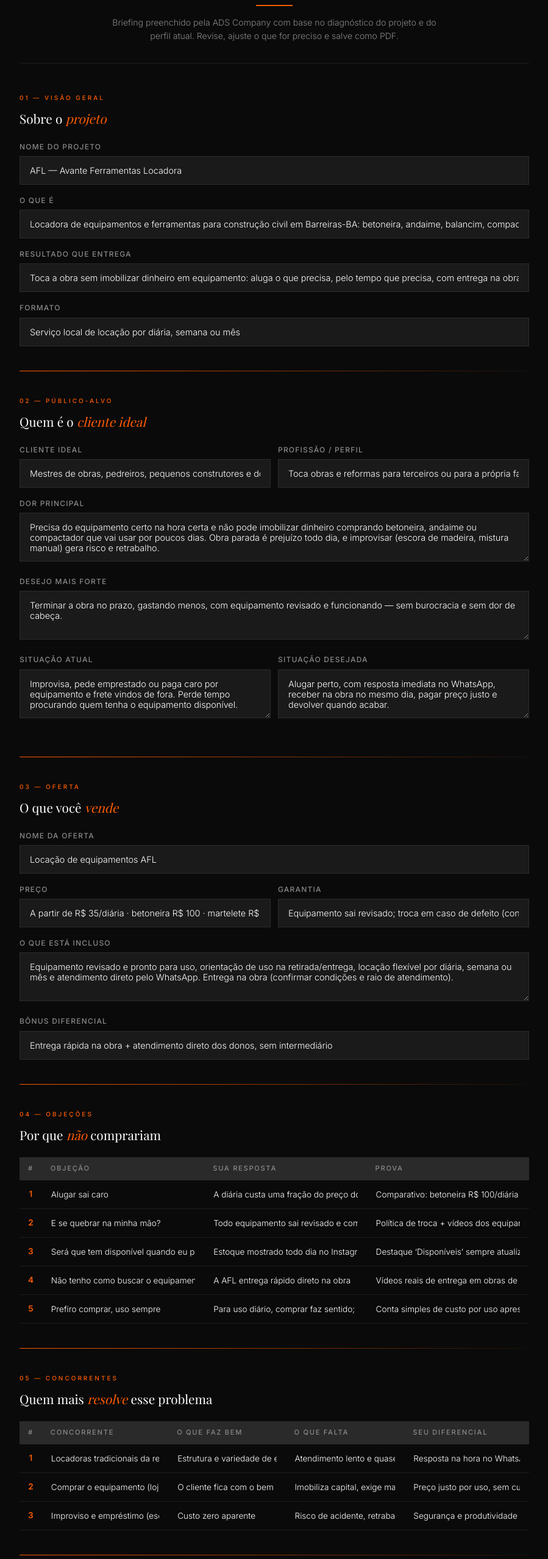
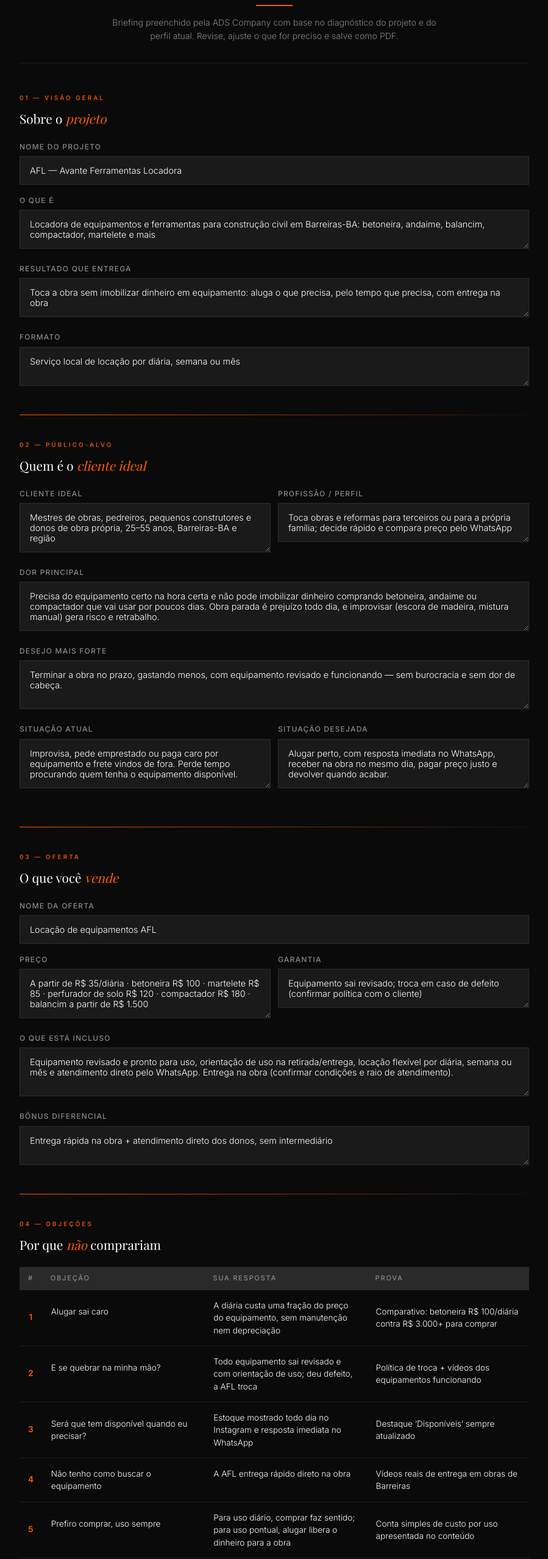
Before and after one commit to davidsonpereira-adscompany/afl, a plain HTML site: page 01-ONBOARDING/briefing.html in a window 1280 px wide. Shown: the part 240-2797 px from the top of the page at 61% size, without its empty margins (190-1089 px from the left). Drawn offline with nearby package versions, Linux system fonts and the light colour scheme; a web font is replaced by a local one.

Commit message:
fix: briefing com quebra de linha automática — textos completos visíveis sem rolagem lateral

```diff
--- a/01-ONBOARDING/briefing.html
+++ b/01-ONBOARDING/briefing.html
@@ -82,7 +82,7 @@
     /* Tabelas */
     .obj-table th    { background: #eee !important; color: #333 !important; }
     .obj-table td    { color: #111 !important; border-bottom-color: #ddd !important; }
-    .obj-table input { background: #f5f5f5 !important; color: #111 !important; border-color: transparent !important; }
+    .obj-table input, .obj-table textarea { background: #f5f5f5 !important; color: #111 !important; border-color: transparent !important; }
     .obj-table input::placeholder { color: #bbb !important; }
     .obj-table td:first-child { color: #FF5C00 !important; }
 
@@ -174,6 +174,22 @@
     outline: none;
   }
   .obj-table input:focus { border-color: var(--laranja); background: var(--cinza-escuro); }
+  .obj-table textarea {
+    width: 100%;
+    background: transparent;
+    border: 1px solid transparent;
+    padding: 10px;
+    font-family: var(--sans);
+    font-size: 0.85rem;
+    color: var(--branco);
+    font-weight: 300;
+    outline: none;
+    resize: none;
+    overflow: hidden;
+    display: block;
+    line-height: 1.5;
+  }
+  .obj-table textarea:focus { border-color: var(--laranja); background: var(--cinza-escuro); }
   .obj-table input::placeholder { color: rgba(255,255,255,0.2); font-style: italic; }
 
   /* Scale */
@@ -240,9 +256,9 @@
   <div class="section-tag">01 &mdash; Vis&atilde;o Geral</div>
   <h2>Sobre o <em>projeto</em></h2>
   <div class="field"><div class="field-label">Nome do projeto</div><input class="field-input" type="text" value="AFL &mdash; Avante Ferramentas Locadora" placeholder="Ex: ADS Company"></div>
-  <div class="field"><div class="field-label">O que &eacute;</div><input class="field-input" type="text" value="Locadora de equipamentos e ferramentas para constru&ccedil;&atilde;o civil em Barreiras-BA: betoneira, andaime, balancim, compactador, martelete e mais" placeholder="Descreva em 1 frase o que &eacute; o seu produto/servi&ccedil;o"></div>
-  <div class="field"><div class="field-label">Resultado que entrega</div><input class="field-input" type="text" value="Toca a obra sem imobilizar dinheiro em equipamento: aluga o que precisa, pelo tempo que precisa, com entrega na obra" placeholder="Qual transforma&ccedil;&atilde;o o cliente tem?"></div>
-  <div class="field"><div class="field-label">Formato</div><input class="field-input" type="text" value="Servi&ccedil;o local de loca&ccedil;&atilde;o por di&aacute;ria, semana ou m&ecirc;s" placeholder="Curso, mentoria, servi&ccedil;o, produto digital, SaaS..."></div>
+  <div class="field"><div class="field-label">O que &eacute;</div><textarea class="field-textarea" style="min-height:0;" placeholder="Descreva em 1 frase o que &eacute; o seu produto/servi&ccedil;o">Locadora de equipamentos e ferramentas para constru&ccedil;&atilde;o civil em Barreiras-BA: betoneira, andaime, balancim, compactador, martelete e mais</textarea></div>
+  <div class="field"><div class="field-label">Resultado que entrega</div><textarea class="field-textarea" style="min-height:0;" placeholder="Qual transforma&ccedil;&atilde;o o cliente tem?">Toca a obra sem imobilizar dinheiro em equipamento: aluga o que precisa, pelo tempo que precisa, com entrega na obra</textarea></div>
+  <div class="field"><div class="field-label">Formato</div><textarea class="field-textarea" style="min-height:0;" placeholder="Curso, mentoria, servi&ccedil;o, produto digital, SaaS...">Servi&ccedil;o local de loca&ccedil;&atilde;o por di&aacute;ria, semana ou m&ecirc;s</textarea></div>
 </div>
 
 <div class="divider"></div>
@@ -252,8 +268,8 @@
   <div class="section-tag">02 &mdash; P&uacute;blico-Alvo</div>
   <h2>Quem &eacute; o <em>cliente ideal</em></h2>
   <div class="field-grid">
-    <div class="field"><div class="field-label">Cliente ideal</div><input class="field-input" type="text" value="Mestres de obras, pedreiros, pequenos construtores e donos de obra pr&oacute;pria, 25&ndash;55 anos, Barreiras-BA e regi&atilde;o" placeholder="Quem &eacute;? (profiss&atilde;o, idade, situa&ccedil;&atilde;o)"></div>
-    <div class="field"><div class="field-label">Profiss&atilde;o / perfil</div><input class="field-input" type="text" value="Toca obras e reformas para terceiros ou para a pr&oacute;pria fam&iacute;lia; decide r&aacute;pido e compara pre&ccedil;o pelo WhatsApp" placeholder="O que faz no dia a dia?"></div>
+    <div class="field"><div class="field-label">Cliente ideal</div><textarea class="field-textarea" style="min-height:0;" placeholder="Quem &eacute;? (profiss&atilde;o, idade, situa&ccedil;&atilde;o)">Mestres de obras, pedreiros, pequenos construtores e donos de obra pr&oacute;pria, 25&ndash;55 anos, Barreiras-BA e regi&atilde;o</textarea></div>
+    <div class="field"><div class="field-label">Profiss&atilde;o / perfil</div><textarea class="field-textarea" style="min-height:0;" placeholder="O que faz no dia a dia?">Toca obras e reformas para terceiros ou para a pr&oacute;pria fam&iacute;lia; decide r&aacute;pido e compara pre&ccedil;o pelo WhatsApp</textarea></div>
   </div>
   <div class="field"><div class="field-label">Dor principal</div><textarea class="field-textarea" placeholder="Qual o maior problema que sente hoje?">Precisa do equipamento certo na hora certa e n&atilde;o pode imobilizar dinheiro comprando betoneira, andaime ou compactador que vai usar por poucos dias. Obra parada &eacute; preju&iacute;zo todo dia, e improvisar (escora de madeira, mistura manual) gera risco e retrabalho.</textarea></div>
   <div class="field"><div class="field-label">Desejo mais forte</div><textarea class="field-textarea" placeholder="O que mais quer conquistar?">Terminar a obra no prazo, gastando menos, com equipamento revisado e funcionando &mdash; sem burocracia e sem dor de cabe&ccedil;a.</textarea></div>
@@ -271,11 +287,11 @@
   <h2>O que voc&ecirc; <em>vende</em></h2>
   <div class="field"><div class="field-label">Nome da oferta</div><input class="field-input" type="text" value="Loca&ccedil;&atilde;o de equipamentos AFL" placeholder="Nome do produto/servi&ccedil;o"></div>
   <div class="field-grid">
-    <div class="field"><div class="field-label">Pre&ccedil;o</div><input class="field-input" type="text" value="A partir de R$ 35/di&aacute;ria &middot; betoneira R$ 100 &middot; martelete R$ 85 &middot; perfurador de solo R$ 120 &middot; compactador R$ 180 &middot; balancim a partir de R$ 1.500" placeholder="R$ ___"></div>
-    <div class="field"><div class="field-label">Garantia</div><input class="field-input" type="text" value="Equipamento sai revisado; troca em caso de defeito (confirmar pol&iacute;tica com o cliente)" placeholder="___ dias / sem garantia"></div>
+    <div class="field"><div class="field-label">Pre&ccedil;o</div><textarea class="field-textarea" style="min-height:0;" placeholder="R$ ___">A partir de R$ 35/di&aacute;ria &middot; betoneira R$ 100 &middot; martelete R$ 85 &middot; perfurador de solo R$ 120 &middot; compactador R$ 180 &middot; balancim a partir de R$ 1.500</textarea></div>
+    <div class="field"><div class="field-label">Garantia</div><textarea class="field-textarea" style="min-height:0;" placeholder="___ dias / sem garantia">Equipamento sai revisado; troca em caso de defeito (confirmar pol&iacute;tica com o cliente)</textarea></div>
   </div>
   <div class="field"><div class="field-label">O que est&aacute; incluso</div><textarea class="field-textarea" placeholder="Liste tudo que o cliente recebe">Equipamento revisado e pronto para uso, orienta&ccedil;&atilde;o de uso na retirada/entrega, loca&ccedil;&atilde;o flex&iacute;vel por di&aacute;ria, semana ou m&ecirc;s e atendimento direto pelo WhatsApp. Entrega na obra (confirmar condi&ccedil;&otilde;es e raio de atendimento).</textarea></div>
-  <div class="field"><div class="field-label">B&ocirc;nus diferencial</div><input class="field-input" type="text" value="Entrega r&aacute;pida na obra + atendimento direto dos donos, sem intermedi&aacute;rio" placeholder="Algo extra que s&oacute; voc&ecirc; oferece"></div>
+  <div class="field"><div class="field-label">B&ocirc;nus diferencial</div><textarea class="field-textarea" style="min-height:0;" placeholder="Algo extra que s&oacute; voc&ecirc; oferece">Entrega r&aacute;pida na obra + atendimento direto dos donos, sem intermedi&aacute;rio</textarea></div>
 </div>
 
 <div class="divider"></div>
@@ -287,11 +303,11 @@
   <table class="obj-table">
     <thead><tr><th>#</th><th>Obje&ccedil;&atilde;o</th><th>Sua resposta</th><th>Prova</th></tr></thead>
     <tbody>
-      <tr><td>1</td><td><input type="text" value="Alugar sai caro"></td><td><input type="text" value="A di&aacute;ria custa uma fra&ccedil;&atilde;o do pre&ccedil;o do equipamento, sem manuten&ccedil;&atilde;o nem deprecia&ccedil;&atilde;o"></td><td><input type="text" value="Comparativo: betoneira R$ 100/di&aacute;ria contra R$ 3.000+ para comprar"></td></tr>
-      <tr><td>2</td><td><input type="text" value="E se quebrar na minha m&atilde;o?"></td><td><input type="text" value="Todo equipamento sai revisado e com orienta&ccedil;&atilde;o de uso; deu defeito, a AFL troca"></td><td><input type="text" value="Pol&iacute;tica de troca + v&iacute;deos dos equipamentos funcionando"></td></tr>
-      <tr><td>3</td><td><input type="text" value="Ser&aacute; que tem dispon&iacute;vel quando eu precisar?"></td><td><input type="text" value="Estoque mostrado todo dia no Instagram e resposta imediata no WhatsApp"></td><td><input type="text" value="Destaque &lsquo;Dispon&iacute;veis&rsquo; sempre atualizado"></td></tr>
-      <tr><td>4</td><td><input type="text" value="N&atilde;o tenho como buscar o equipamento"></td><td><input type="text" value="A AFL entrega r&aacute;pido direto na obra"></td><td><input type="text" value="V&iacute;deos reais de entrega em obras de Barreiras"></td></tr>
-      <tr><td>5</td><td><input type="text" value="Prefiro comprar, uso sempre"></td><td><input type="text" value="Para uso di&aacute;rio, comprar faz sentido; para uso pontual, alugar libera o dinheiro para a obra"></td><td><input type="text" value="Conta simples de custo por uso apresentada no conte&uacute;do"></td></tr>
+      <tr><td>1</td><td><textarea rows="2">Alugar sai caro</textarea></td><td><textarea rows="2">A di&aacute;ria custa uma fra&ccedil;&atilde;o do pre&ccedil;o do equipamento, sem manuten&ccedil;&atilde;o nem deprecia&ccedil;&atilde;o</textarea></td><td><textarea rows="2">Comparativo: betoneira R$ 100/di&aacute;ria contra R$ 3.000+ para comprar</textarea></td></tr>
+      <tr><td>2</td><td><textarea rows="2">E se quebrar na minha m&atilde;o?</textarea></td><td><textarea rows="2">Todo equipamento sai revisado e com orienta&ccedil;&atilde;o de uso; deu defeito, a AFL troca</textarea></td><td><textarea rows="2">Pol&iacute;tica de troca + v&iacute;deos dos equipamentos funcionando</textarea></td></tr>
+      <tr><td>3</td><td><textarea rows="2">Ser&aacute; que tem dispon&iacute;vel quando eu precisar?</textarea></td><td><textarea rows="2">Estoque mostrado todo dia no Instagram e resposta imediata no WhatsApp</textarea></td><td><textarea rows="2">Destaque &lsquo;Dispon&iacute;veis&rsquo; sempre atualizado</textarea></td></tr>
+      <tr><td>4</td><td><textarea rows="2">N&atilde;o tenho como buscar o equipamento</textarea></td><td><textarea rows="2">A AFL entrega r&aacute;pido direto na obra</textarea></td><td><textarea rows="2">V&iacute;deos reais de entrega em obras de Barreiras</textarea></td></tr>
+      <tr><td>5</td><td><textarea rows="2">Prefiro comprar, uso sempre</textarea></td><td><textarea rows="2">Para uso di&aacute;rio, comprar faz sentido; para uso pontual, alugar libera o dinheiro para a obra</textarea></td><td><textarea rows="2">Conta simples de custo por uso apresentada no conte&uacute;do</textarea></td></tr>
     </tbody>
   </table>
 </div>
@@ -305,9 +321,9 @@
   <table class="obj-table">
     <thead><tr><th>#</th><th>Concorrente</th><th>O que faz bem</th><th>O que falta</th><th>Seu diferencial</th></tr></thead>
     <tbody>
-      <tr><td>1</td><td><input type="text" value="Locadoras tradicionais da regi&atilde;o"></td><td><input type="text" value="Estrutura e variedade de equipamentos"></td><td><input type="text" value="Atendimento lento e quase nenhuma presen&ccedil;a digital"></td><td><input type="text" value="Resposta na hora no WhatsApp + estoque vis&iacute;vel no Instagram"></td></tr>
-      <tr><td>2</td><td><input type="text" value="Comprar o equipamento (lojas de material)"></td><td><input type="text" value="O cliente fica com o bem"></td><td><input type="text" value="Imobiliza capital, exige manuten&ccedil;&atilde;o e deprecia"></td><td><input type="text" value="Pre&ccedil;o justo por uso, sem custo de manuten&ccedil;&atilde;o"></td></tr>
-      <tr><td>3</td><td><input type="text" value="Improviso e empr&eacute;stimo (escora de madeira, mistura manual)"></td><td><input type="text" value="Custo zero aparente"></td><td><input type="text" value="Risco de acidente, retrabalho e obra mais lenta"></td><td><input type="text" value="Seguran&ccedil;a e produtividade com o equipamento certo"></td></tr>
+      <tr><td>1</td><td><textarea rows="2">Locadoras tradicionais da regi&atilde;o</textarea></td><td><textarea rows="2">Estrutura e variedade de equipamentos</textarea></td><td><textarea rows="2">Atendimento lento e quase nenhuma presen&ccedil;a digital</textarea></td><td><textarea rows="2">Resposta na hora no WhatsApp + estoque vis&iacute;vel no Instagram</textarea></td></tr>
+      <tr><td>2</td><td><textarea rows="2">Comprar o equipamento (lojas de material)</textarea></td><td><textarea rows="2">O cliente fica com o bem</textarea></td><td><textarea rows="2">Imobiliza capital, exige manuten&ccedil;&atilde;o e deprecia</textarea></td><td><textarea rows="2">Pre&ccedil;o justo por uso, sem custo de manuten&ccedil;&atilde;o</textarea></td></tr>
+      <tr><td>3</td><td><textarea rows="2">Improviso e empr&eacute;stimo (escora de madeira, mistura manual)</textarea></td><td><textarea rows="2">Custo zero aparente</textarea></td><td><textarea rows="2">Risco de acidente, retrabalho e obra mais lenta</textarea></td><td><textarea rows="2">Seguran&ccedil;a e produtividade com o equipamento certo</textarea></td></tr>
     </tbody>
   </table>
 </div>
@@ -318,11 +334,11 @@
 <div class="section">
   <div class="section-tag">06 &mdash; &Acirc;ngulos de Campanha</div>
   <h2>Formas de <em>abordar</em> o p&uacute;blico</h2>
-  <div class="field"><div class="field-label">&Acirc;ngulo de Dor</div><input class="field-input" type="text" value="Quantos dias de obra voc&ecirc; j&aacute; perdeu esperando equipamento aparecer?" placeholder="Explora o problema. Ex: 'Voc&ecirc; est&aacute; cansado de...'"></div>
-  <div class="field"><div class="field-label">&Acirc;ngulo de Desejo</div><input class="field-input" type="text" value="Imagine a betoneira chegando na sua obra hoje, pelo pre&ccedil;o de uma di&aacute;ria." placeholder="Pinta o futuro. Ex: 'Imagine quando...'"></div>
-  <div class="field"><div class="field-label">&Acirc;ngulo de Prova</div><input class="field-input" type="text" value="Mais uma entrega feita em Barreiras: equipamento na obra no mesmo dia." placeholder="Mostra resultados. Ex: 'Fulano conseguiu...'"></div>
-  <div class="field"><div class="field-label">&Acirc;ngulo de Urg&ecirc;ncia</div><input class="field-input" type="text" value="Obra parada &eacute; dinheiro indo embora todo dia. Resolve hoje pelo WhatsApp." placeholder="Por que agora. Ex: 'O mercado est&aacute; mudando...'"></div>
-  <div class="field"><div class="field-label">&Acirc;ngulo de Curiosidade</div><input class="field-input" type="text" value="O jeito de tocar obra em Barreiras sem precisar comprar um equipamento sequer." placeholder="Mecanismo &uacute;nico. Ex: 'O m&eacute;todo que...'"></div>
+  <div class="field"><div class="field-label">&Acirc;ngulo de Dor</div><textarea class="field-textarea" style="min-height:0;" placeholder="Explora o problema. Ex: 'Voc&ecirc; est&aacute; cansado de...'">Quantos dias de obra voc&ecirc; j&aacute; perdeu esperando equipamento aparecer?</textarea></div>
+  <div class="field"><div class="field-label">&Acirc;ngulo de Desejo</div><textarea class="field-textarea" style="min-height:0;" placeholder="Pinta o futuro. Ex: 'Imagine quando...'">Imagine a betoneira chegando na sua obra hoje, pelo pre&ccedil;o de uma di&aacute;ria.</textarea></div>
+  <div class="field"><div class="field-label">&Acirc;ngulo de Prova</div><textarea class="field-textarea" style="min-height:0;" placeholder="Mostra resultados. Ex: 'Fulano conseguiu...'">Mais uma entrega feita em Barreiras: equipamento na obra no mesmo dia.</textarea></div>
+  <div class="field"><div class="field-label">&Acirc;ngulo de Urg&ecirc;ncia</div><textarea class="field-textarea" style="min-height:0;" placeholder="Por que agora. Ex: 'O mercado est&aacute; mudando...'">Obra parada &eacute; dinheiro indo embora todo dia. Resolve hoje pelo WhatsApp.</textarea></div>
+  <div class="field"><div class="field-label">&Acirc;ngulo de Curiosidade</div><textarea class="field-textarea" style="min-height:0;" placeholder="Mecanismo &uacute;nico. Ex: 'O m&eacute;todo que...'">O jeito de tocar obra em Barreiras sem precisar comprar um equipamento sequer.</textarea></div>
 </div>
 
 <div class="divider"></div>
@@ -334,7 +350,7 @@
   <div class="field"><div class="field-label">Promessa central</div><textarea class="field-textarea" placeholder="A promessa principal da sua oferta">O equipamento certo na sua obra, no dia em que voc&ecirc; precisa, por um pre&ccedil;o que cabe no or&ccedil;amento da obra.</textarea></div>
   <div class="field"><div class="field-label">Sub-promessa 1</div><input class="field-input" type="text" value="Atendimento imediato pelo WhatsApp, direto com quem resolve" placeholder="Benef&iacute;cio espec&iacute;fico"></div>
   <div class="field"><div class="field-label">Sub-promessa 2</div><input class="field-input" type="text" value="Equipamento revisado e pronto para uso, sem surpresa" placeholder="Benef&iacute;cio espec&iacute;fico"></div>
-  <div class="field"><div class="field-label">Sub-promessa 3</div><input class="field-input" type="text" value="Di&aacute;ria, semana ou m&ecirc;s: paga s&oacute; pelo tempo que usa" placeholder="Benef&iacute;cio espec&iacute;fico"></div>
+  <div class="field"><div class="field-label">Sub-promessa 3</div><textarea class="field-textarea" style="min-height:0;" placeholder="Benef&iacute;cio espec&iacute;fico">Di&aacute;ria, semana ou m&ecirc;s: paga s&oacute; pelo tempo que usa</textarea></div>
 </div>
 
 <div class="divider"></div>
@@ -344,8 +360,8 @@
   <div class="section-tag">08 &mdash; Provas</div>
   <h2>Por que devem <em>acreditar</em></h2>
   <div class="field"><div class="field-label">Depoimentos de clientes</div><textarea class="field-textarea" placeholder="Liste depoimentos reais (ou marque 'a preencher')">A coletar com clientes atuais: prints de conversas no WhatsApp e v&iacute;deos curtos gravados na entrega do equipamento na obra.</textarea></div>
-  <div class="field"><div class="field-label">Resultados num&eacute;ricos</div><input class="field-input" type="text" value="A levantar com o cliente: loca&ccedil;&otilde;es/m&ecirc;s, obras atendidas e tempo m&eacute;dio de entrega" placeholder="N&uacute;meros concretos que provam"></div>
-  <div class="field"><div class="field-label">Credenciais do expert</div><input class="field-input" type="text" value="Loja f&iacute;sica em Barreiras-BA com os s&oacute;cios &agrave; frente do atendimento (fachada e rostos j&aacute; p&uacute;blicos no perfil)" placeholder="Sua experi&ecirc;ncia, forma&ccedil;&atilde;o, resultados"></div>
+  <div class="field"><div class="field-label">Resultados num&eacute;ricos</div><textarea class="field-textarea" style="min-height:0;" placeholder="N&uacute;meros concretos que provam">A levantar com o cliente: loca&ccedil;&otilde;es/m&ecirc;s, obras atendidas e tempo m&eacute;dio de entrega</textarea></div>
+  <div class="field"><div class="field-label">Credenciais do expert</div><textarea class="field-textarea" style="min-height:0;" placeholder="Sua experi&ecirc;ncia, forma&ccedil;&atilde;o, resultados">Loja f&iacute;sica em Barreiras-BA com os s&oacute;cios &agrave; frente do atendimento (fachada e rostos j&aacute; p&uacute;blicos no perfil)</textarea></div>
 </div>
 
 <div class="divider"></div>
@@ -354,9 +370,9 @@
 <div class="section">
   <div class="section-tag">09 &mdash; Mecanismo &Uacute;nico</div>
   <h2>O m&eacute;todo que <em>faz funcionar</em></h2>
-  <div class="field"><div class="field-label">Nome do m&eacute;todo</div><input class="field-input" type="text" value="Aluguel sem complica&ccedil;&atilde;o: escolheu, chamou, recebeu" placeholder="Como se chama o seu sistema/framework"></div>
+  <div class="field"><div class="field-label">Nome do m&eacute;todo</div><textarea class="field-textarea" style="min-height:0;" placeholder="Como se chama o seu sistema/framework">Aluguel sem complica&ccedil;&atilde;o: escolheu, chamou, recebeu</textarea></div>
   <div class="field"><div class="field-label">Por que funciona</div><textarea class="field-textarea" placeholder="Explique a l&oacute;gica por tr&aacute;s">Elimina as tr&ecirc;s travas de quem precisa de equipamento: capital (n&atilde;o precisa comprar), tempo (entrega r&aacute;pida na obra) e risco (equipamento revisado, com troca garantida e suporte direto dos donos).</textarea></div>
-  <div class="field"><div class="field-label">Diferencial</div><input class="field-input" type="text" value="Atendimento direto dos donos + estoque mostrado em tempo real no Instagram" placeholder="O que tem de diferente dos outros"></div>
+  <div class="field"><div class="field-label">Diferencial</div><textarea class="field-textarea" style="min-height:0;" placeholder="O que tem de diferente dos outros">Atendimento direto dos donos + estoque mostrado em tempo real no Instagram</textarea></div>
 </div>
 
 <div class="divider"></div>
@@ -394,7 +410,7 @@
   <div class="scale-row"><span class="scale-label">S&eacute;rio &harr; Divertido</span><div class="scale-track" data-scale="2"><div class="scale-fill" style="width:55%"></div></div><input class="scale-input" type="number" min="0" max="100" value="55" data-scale-input="2"></div>
   <div class="scale-row"><span class="scale-label">T&eacute;cnico &harr; Acess&iacute;vel</span><div class="scale-track" data-scale="3"><div class="scale-fill" style="width:90%"></div></div><input class="scale-input" type="number" min="0" max="100" value="90" data-scale-input="3"></div>
   <div class="scale-row"><span class="scale-label">Autorit&aacute;rio &harr; Amig&aacute;vel</span><div class="scale-track" data-scale="4"><div class="scale-fill" style="width:80%"></div></div><input class="scale-input" type="number" min="0" max="100" value="80" data-scale-input="4"></div>
-  <div class="field" style="margin-top:16px;"><div class="field-label">Persona da marca</div><input class="field-input" type="text" value="O parceiro da obra: fala simples, resolve r&aacute;pido e cumpre o que promete" placeholder="Mentor, amigo, autoridade, parceiro..."></div>
+  <div class="field" style="margin-top:16px;"><div class="field-label">Persona da marca</div><textarea class="field-textarea" style="min-height:0;" placeholder="Mentor, amigo, autoridade, parceiro...">O parceiro da obra: fala simples, resolve r&aacute;pido e cumpre o que promete</textarea></div>
 </div>
 
 <div class="divider"></div>
@@ -404,11 +420,11 @@
   <div class="section-tag">12 &mdash; Restri&ccedil;&otilde;es e Contexto</div>
   <h2>Limites e <em>prazos</em></h2>
   <div class="field-grid">
-    <div class="field"><div class="field-label">Prazo de lan&ccedil;amento</div><input class="field-input" type="text" value="Reestrutura&ccedil;&atilde;o do Instagram em novembro/2026; calend&aacute;rio de conte&uacute;do e tr&aacute;fego na sequ&ecirc;ncia" placeholder="Data ou 'sem prazo definido'"></div>
+    <div class="field"><div class="field-label">Prazo de lan&ccedil;amento</div><textarea class="field-textarea" style="min-height:0;" placeholder="Data ou 'sem prazo definido'">Reestrutura&ccedil;&atilde;o do Instagram em novembro/2026; calend&aacute;rio de conte&uacute;do e tr&aacute;fego na sequ&ecirc;ncia</textarea></div>
     <div class="field"><div class="field-label">Or&ccedil;amento</div><input class="field-input" type="text" value="A definir no kickoff com o cliente" placeholder="R$ ___ para tr&aacute;fego / produ&ccedil;&atilde;o"></div>
   </div>
   <div class="field"><div class="field-label">Canais priorit&aacute;rios</div><input class="field-input" type="text" value="Instagram (Reels + Stories) e WhatsApp" placeholder="Instagram, YouTube, email, WhatsApp..."></div>
-  <div class="field"><div class="field-label">Restri&ccedil;&otilde;es do nicho</div><input class="field-input" type="text" value="Sem regula&ccedil;&atilde;o espec&iacute;fica; cuidado com seguran&ccedil;a do trabalho nas imagens (EPI correto nos v&iacute;deos e fotos)" placeholder="Regula&ccedil;&atilde;o, compliance, limita&ccedil;&otilde;es..."></div>
+  <div class="field"><div class="field-label">Restri&ccedil;&otilde;es do nicho</div><textarea class="field-textarea" style="min-height:0;" placeholder="Regula&ccedil;&atilde;o, compliance, limita&ccedil;&otilde;es...">Sem regula&ccedil;&atilde;o espec&iacute;fica; cuidado com seguran&ccedil;a do trabalho nas imagens (EPI correto nos v&iacute;deos e fotos)</textarea></div>
 </div>
 
 <div class="divider"></div>
@@ -429,6 +445,12 @@
 </div>
 
 <script>
+  // Textareas sempre mostrando o texto completo
+  function ajustaAltura(t) { t.style.height = 'auto'; t.style.height = (t.scrollHeight + 2) + 'px'; }
+  window.addEventListener('load', () => {
+    document.querySelectorAll('textarea').forEach(t => { ajustaAltura(t); t.addEventListener('input', () => ajustaAltura(t)); });
+  });
+
   // Scale sliders
   document.querySelectorAll('.scale-track').forEach(track => {
     const id = track.dataset.scale;
@@ -467,7 +489,7 @@
       });
 
       section.querySelectorAll('.obj-table tbody tr').forEach(row => {
-        const cells = row.querySelectorAll('input');
+        const cells = row.querySelectorAll('input, textarea');
         if (cells.length > 0) {
           const num = row.querySelector('td:first-child');
           const vals = Array.from(cells).map(c => c.value || '').filter(v => v);
```
